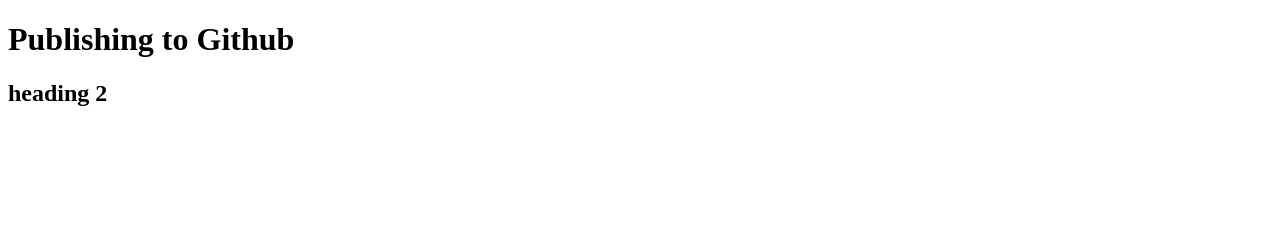
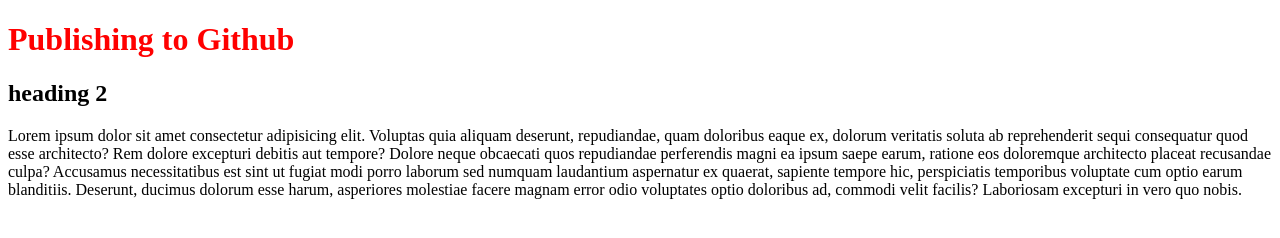
Before and after one commit to kuldeepbista10/Takeo, a plain HTML site: page index.html in a window 1280 px wide. Drawn offline with Linux system fonts and the light colour scheme.

Commit message:
css and javascript files added

```diff
--- a/index.html
+++ b/index.html
@@ -5,9 +5,24 @@
     <meta http-equiv="X-UA-Compatible" content="IE=edge" />
     <meta name="viewport" content="width=device-width, initial-scale=1.0" />
     <title>Document</title>
+    <link rel="stylesheet" href="style.css" />
+    <script src="app.js" defer></script>
   </head>
   <body>
     <h1>Publishing to Github</h1>
-    <h2>heading 2</h2>
+    <h2 id="root">heading 2</h2>
+    <p>
+      Lorem ipsum dolor sit amet consectetur adipisicing elit. Voluptas quia
+      aliquam deserunt, repudiandae, quam doloribus eaque ex, dolorum veritatis
+      soluta ab reprehenderit sequi consequatur quod esse architecto? Rem dolore
+      excepturi debitis aut tempore? Dolore neque obcaecati quos repudiandae
+      perferendis magni ea ipsum saepe earum, ratione eos doloremque architecto
+      placeat recusandae culpa? Accusamus necessitatibus est sint ut fugiat modi
+      porro laborum sed numquam laudantium aspernatur ex quaerat, sapiente
+      tempore hic, perspiciatis temporibus voluptate cum optio earum blanditiis.
+      Deserunt, ducimus dolorum esse harum, asperiores molestiae facere magnam
+      error odio voluptates optio doloribus ad, commodi velit facilis?
+      Laboriosam excepturi in vero quo nobis.
+    </p>
   </body>
 </html>
--- /dev/null
+++ b/style.css
@@ -0,0 +1,3 @@
+h1 {
+  color: red;
+}
```
Also changed, not shown: app.js (added, +9 -0 lines).
